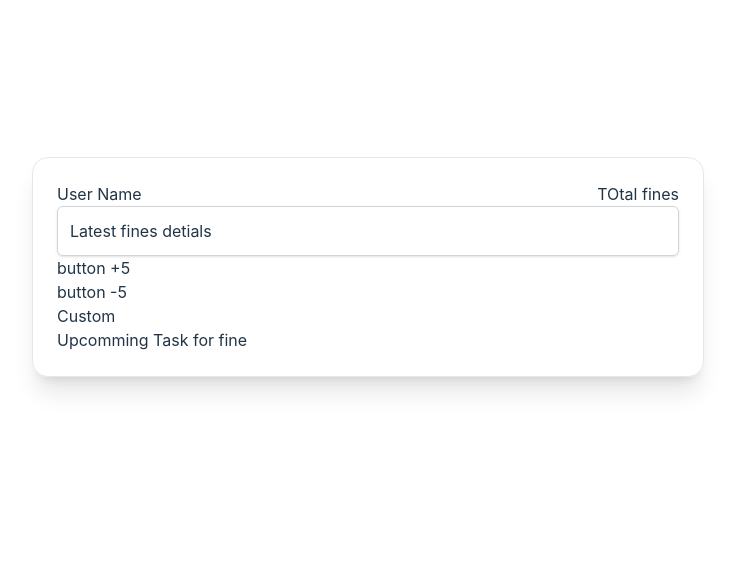
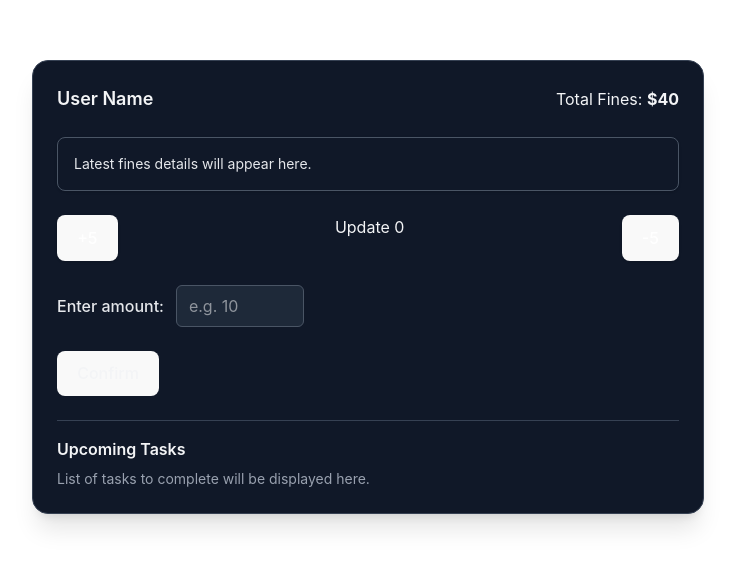
Before and after one commit to rohilrajkarki/task_101, a React (Vite) app: page / in a window 1280 px wide. Shown: the part 133-700 px from the top of the page, without its empty margins (240-975 px from the left). Built offline with nearby package versions, Linux system fonts and the light colour scheme.

Commit message:
Updated the UI and added some functions

```diff
--- /dev/null
+++ b/src/pages/RulesTracking/DetailsPage.tsx
@@ -0,0 +1,7 @@
+import React from "react";
+
+const DetailsPage = () => {
+  return <div>DetailsPage</div>;
+};
+
+export default DetailsPage;
--- a/src/pages/RulesTracking/FinePage.tsx
+++ b/src/pages/RulesTracking/FinePage.tsx
@@ -1,19 +1,77 @@
+import { useState } from "react";
+
 const FinePage = () => {
+  const [amount, setAmount] = useState(0);
+
+  const [totalAmount, setTotalAmount] = useState(40);
+
+  const addSubAmount = (text?: string) => {
+    if (text === "add") {
+      setAmount((prev) => prev + 5);
+    } else {
+      setAmount((prev) => prev - 5);
+    }
+  };
+
+  const updateAmount = () => {
+    setTotalAmount((prev) => prev + amount);
+    setAmount(0);
+  };
+
   return (
-    <div className="w-full max-h-svw max-w-2xl p-6 rounded-2xl shadow-xl border border-gray-200">
-      <div className=" flex justify-between">
-        <div>User Name</div>
-        <div>TOtal fines</div>
+    <div className="w-full max-w-2xl p-6 rounded-2xl shadow-xl border border-gray-700 bg-gray-900 mx-auto mt-10 space-y-6 text-gray-100">
+      {/* Header */}
+      <div className="flex justify-between items-center">
+        <h2 className="text-lg font-semibold">User Name</h2>
+        <span>
+          Total Fines: <strong>${totalAmount}</strong>
+        </span>
       </div>
-      <div className="p-3 border border-gray-300 rounded-md shadow-sm max-w-">
-        Latest fines detials
+
+      {/* Latest Fine Details */}
+      <div className="p-4 border border-gray-600 rounded-lg shadow-sm text-gray-200">
+        <p className="text-sm">Latest fines details will appear here.</p>
       </div>
-      <div>
-        <div> button +5</div>
-        <div> button -5</div>
+
+      {/* Fine Adjustment Buttons */}
+      <div className="flex justify-between">
+        <button
+          className="bg-green-600 hover:bg-green-700 text-white font-medium py-2 px-5 rounded-lg shadow"
+          onClick={() => addSubAmount("add")}
+        >
+          +5
+        </button>
+        Update {amount}
+        <button
+          className="bg-red-600 hover:bg-red-700 text-white font-medium py-2 px-5 rounded-lg shadow"
+          onClick={() => addSubAmount()}
+        >
+          -5
+        </button>
       </div>
-      <div>Custom</div>
-      <div>Upcomming Task for fine</div>
+
+      {/* Manual Fine Input */}
+      <div className="flex items-center space-x-3">
+        <label htmlFor="manualFine" className="font-medium text-gray-200">
+          Enter amount:
+        </label>
+        <input
+          id="manualFine"
+          type="number"
+          className="w-32 px-3 py-2 border border-gray-600 bg-gray-800 text-white rounded-md focus:outline-none focus:ring-2 focus:ring-blue-500"
+          placeholder="e.g. 10"
+        />
+      </div>
+
+      <button onClick={updateAmount}>Confirm</button>
+
+      {/* Upcoming Tasks */}
+      <div className="pt-4 border-t border-gray-700">
+        <h3 className="text-md font-semibold mb-2">Upcoming Tasks</h3>
+        <p className="text-gray-400 text-sm">
+          List of tasks to complete will be displayed here.
+        </p>
+      </div>
     </div>
   );
 };
```
